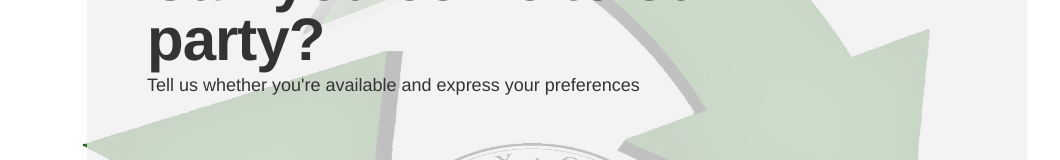
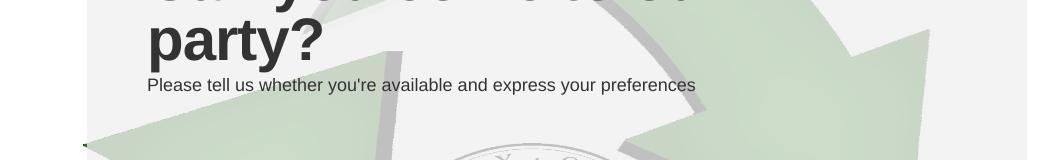
Before and after one commit to jethroswanzy/jethroswanzy.github.com, a plain HTML site: page form.html in a window 1280 px wide. Shown: the part 160-320 px from the top of the page, without its empty margins (83-1143 px from the left). Drawn offline with Linux system fonts and the light colour scheme.

Commit message:
added please

```diff
--- a/form.html
+++ b/form.html
@@ -28,7 +28,7 @@
     <div class='container'>
     <div class='hero-unit'>
       <h1>Can you come to our NYE party?</h1>
-      <p>Tell us whether you're available and express your preferences</p>
+      <p>Please tell us whether you're available and express your preferences</p>
 
       <br/>
       <br/>
```
